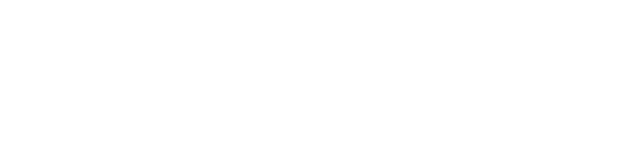
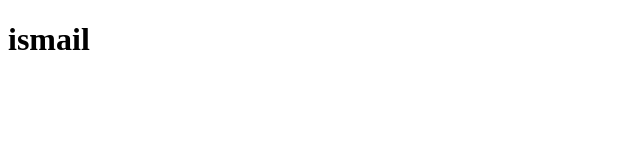
Before and after one commit to ismail-code-git/pro, a plain HTML site: page index.html in a window 1280 px wide. Shown: the whole page, without its empty margins (0-640 px from the left). Drawn offline with Linux system fonts and the light colour scheme.

Commit message:
modefication

```diff
--- a/index.html
+++ b/index.html
@@ -6,6 +6,6 @@
                 <title>Document</title>
 </head>
 <body>
-
+          <h1>ismail</h1>
 </body>
 </html>
```
